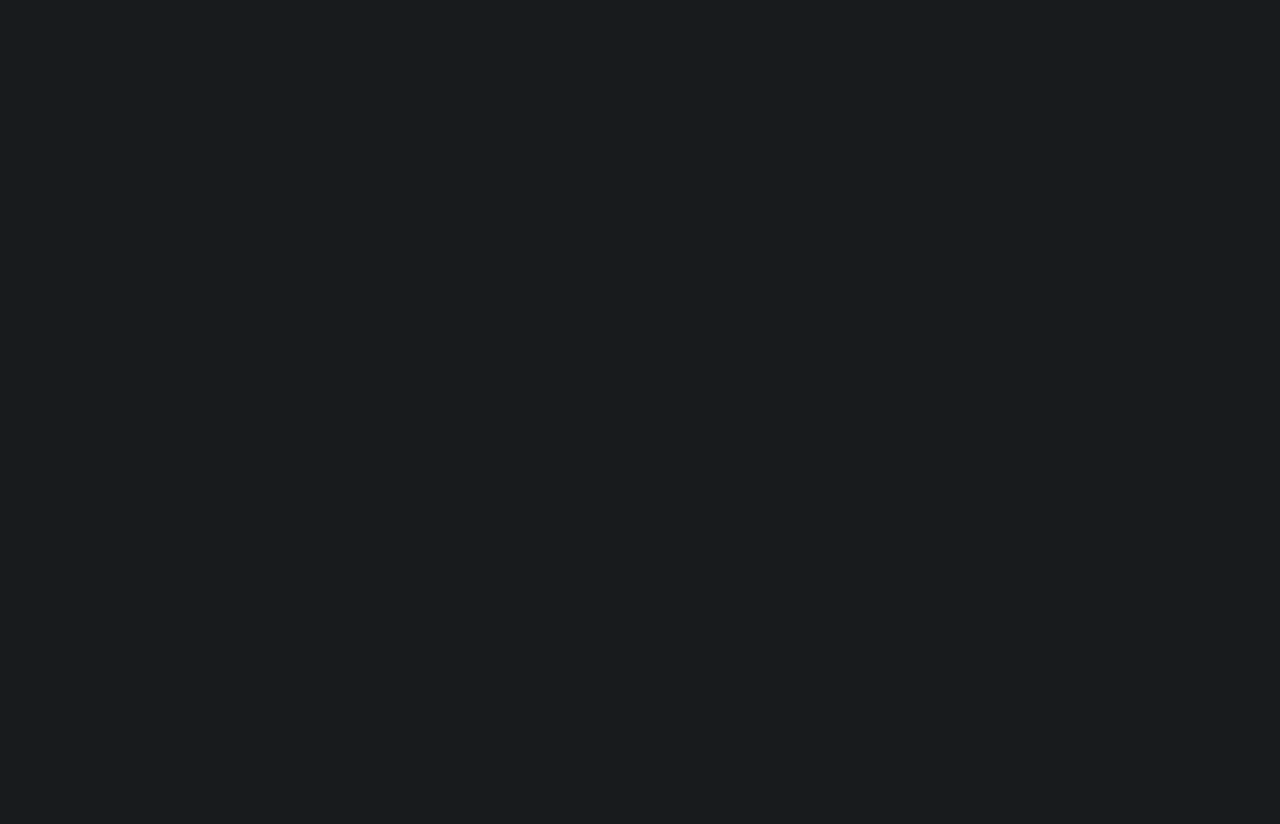
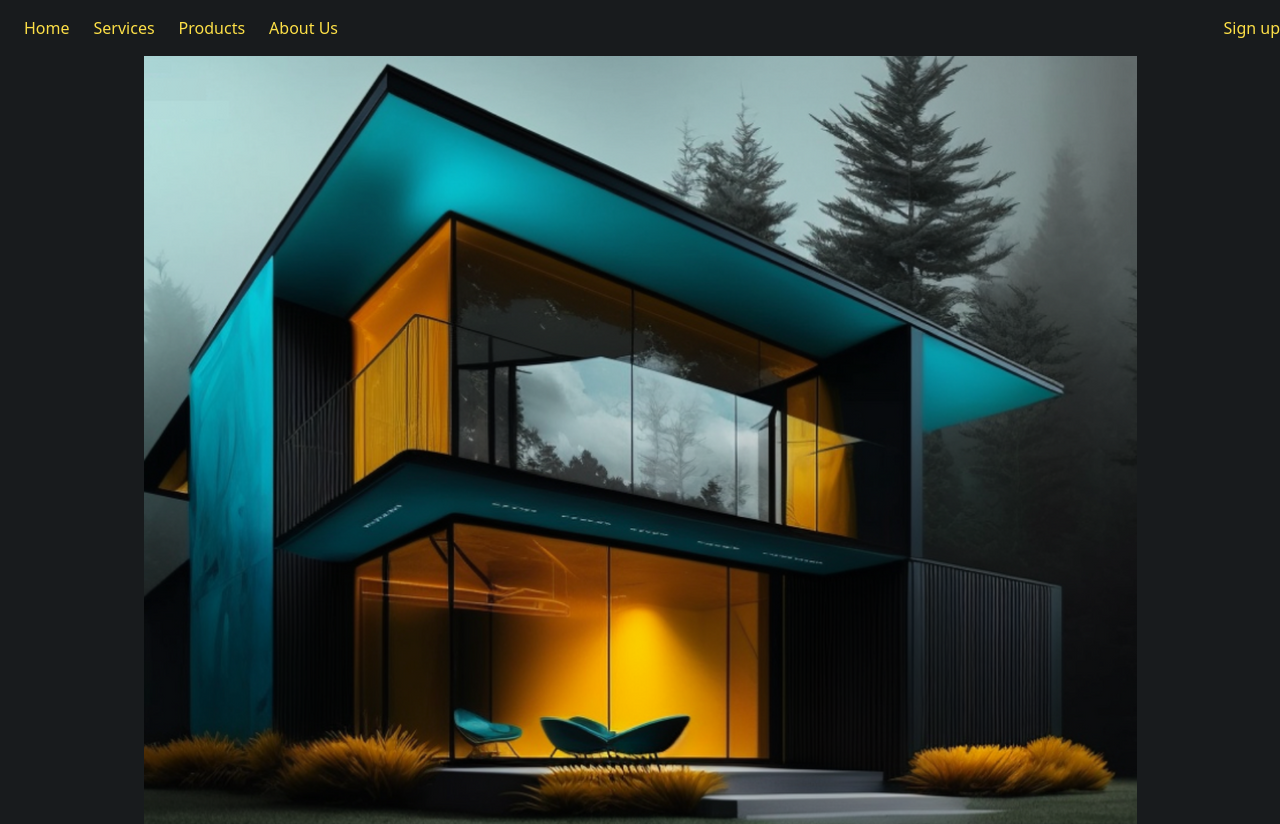
Before and after one commit to Adrian08796/modern-homes, a website built with Vite: page index.html in a window 1280 px wide. Before the commit the page ends 800 px from the top, so only its background shows below. Built offline with nearby package versions, Linux system fonts and the light colour scheme.

Commit message:
implemeneted basic nav and hero structure

```diff
--- a/index.html
+++ b/index.html
@@ -9,5 +9,32 @@
       src="https://kit.fontawesome.com/49f337f749.js"
       crossorigin="anonymous"></script>
   </head>
-  <body class="w-full bg-pageBg"></body>
+  <body class="w-full bg-pageBg">
+    <!-- Header section start -->
+    <header class="">
+      <nav class="flex justify-between text-yellow-300 bg-transparent py-4">
+        <!-- Nav buttons start -->
+        <ul class="flex flex-row">
+          <li><a class="px-3 py-2" href=""></a>Home</li>
+          <li><a class="px-3 py-2" href=""></a>Services</li>
+          <li><a class="px-3 py-2" href=""></a>Products</li>
+          <li><a class="px-3 py-2" href=""></a>About Us</li>
+        </ul>
+        <!-- Nav buttons end -->
+        <!-- Sign Up Start -->
+        <a href="">Sign up</a>
+        <!-- Sign up End -->
+      </nav>
+    </header>
+    <!-- Header section end -->
+    <!-- Hero section start -->
+    <section class="">
+      <div class="flex justify-center">
+        <img
+          src="./src/assets/images/Hero/Hero.png"
+          alt="Hero - Modern House Design" />
+      </div>
+    </section>
+    <!-- Hero section end -->
+  </body>
 </html>
--- a/tailwind.config.js
+++ b/tailwind.config.js
@@ -3,6 +3,12 @@ export default {
   content: ["./index.html", "./src/**/*.{html,js,ts,jsx,tsx}"],
   theme: {
     extend: {
+
+      backgroundImage: {
+        'hero-pattern': "url('/images/Hero.png')",
+        'footer-texture': "url('/img/footer-texture.png')",
+      },
+
       screens: {
         xs: "300px",
         // => @media (min-width: 640px) { ... }
```
